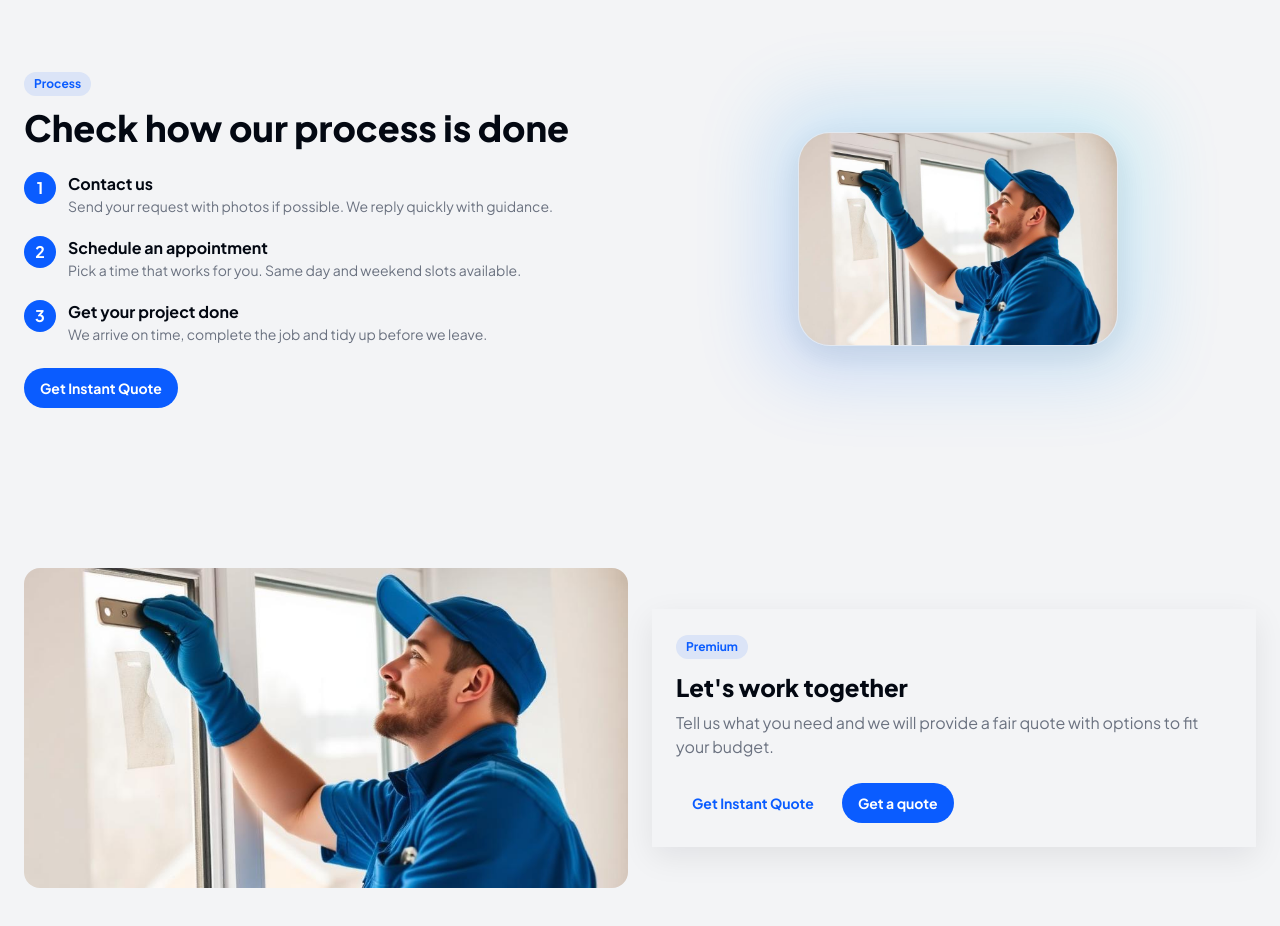
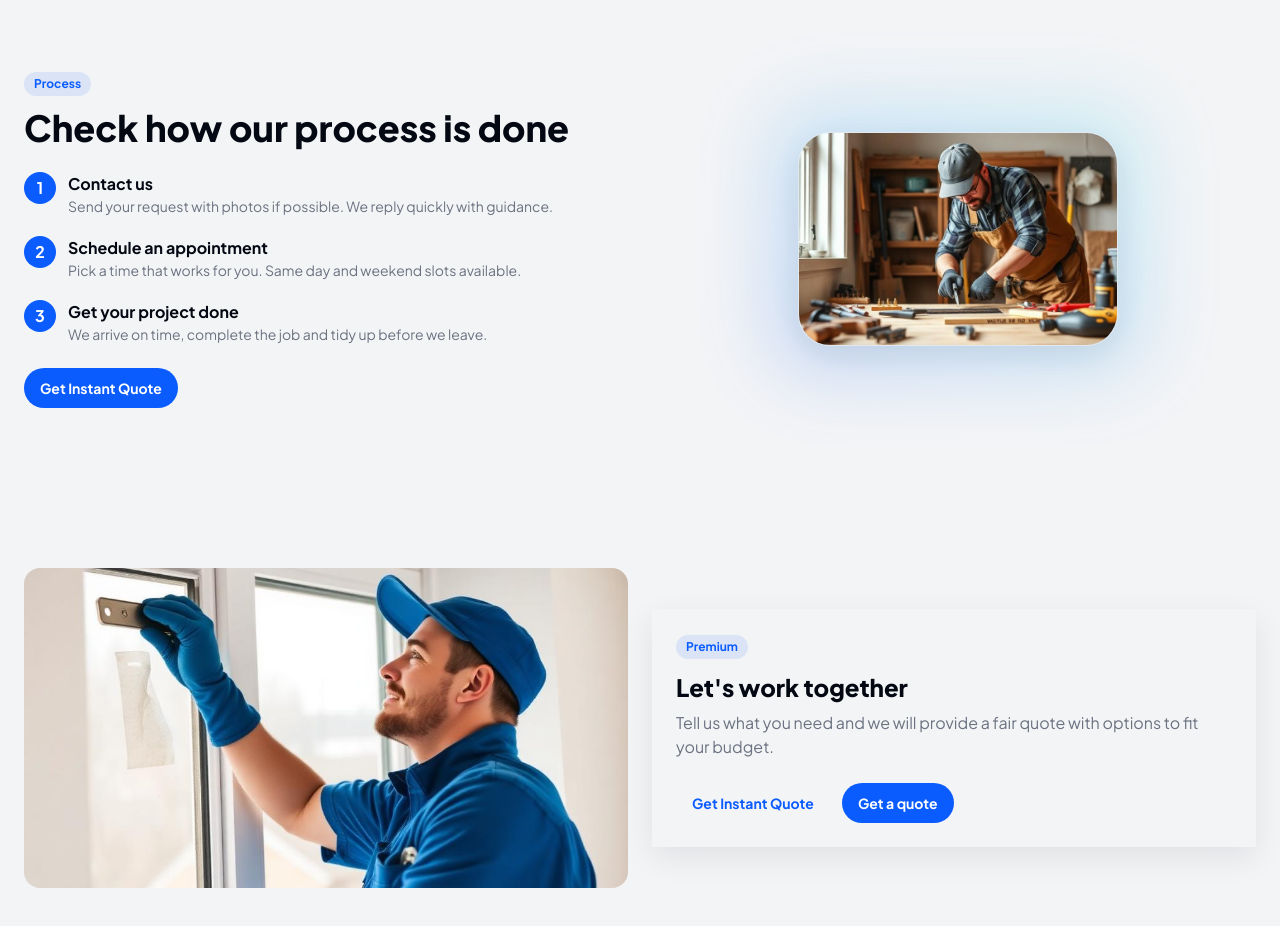
Before and after one commit to Jasparks6/flow-rebuild-magic, a React (Vite) app: page / in a window 1280 px wide. Shown: the part 2860-3786 px from the top of the page. Built offline with nearby package versions, Linux system fonts and the light colour scheme.

Commit message:
Fix duplicate images
The AI identified and fixed duplicate images in the "About" and "Process" sections of the website. It replaced duplicate image assets with unique ones to improve visual consistency and asset management.

```diff
--- a/src/components/site/Experience.tsx
+++ b/src/components/site/Experience.tsx
@@ -1,5 +1,5 @@
 import { Users, ThumbsUp, DollarSign } from "lucide-react";
-import drillImg from "@/assets/service-drill.jpg";
+import experienceImg from "@/assets/experience-team.jpg";
 
 const features = [
   {
@@ -33,7 +33,7 @@ const Experience = () => {
 
       <div className="relative">
         <div className="rounded-3xl overflow-hidden shadow-xl">
-          <img src={drillImg} alt="Pro handyman working on site" className="w-full h-full object-cover" loading="lazy" />
+          <img src={experienceImg} alt="Pro handyman working on site" className="w-full h-full object-cover" loading="lazy" />
         </div>
 
         <div className="pointer-events-none"></div>
--- a/src/components/site/Process.tsx
+++ b/src/components/site/Process.tsx
@@ -1,5 +1,5 @@
 import { Button } from "@/components/ui/button";
-import windowImg from "@/assets/service-window.jpg";
+import processImg from "@/assets/process-work.jpg";
 
 const steps = [
   {
@@ -49,7 +49,7 @@ const Process = () => {
           <div className="justify-self-center">
             <div className="relative w-[18rem] sm:w-80 mx-auto">
               <img
-                src={windowImg}
+                src={processImg}
                 alt="Process image"
                 className="relative z-10 w-full rounded-[2rem] border border-slate-200 shadow-soft"
                 loading="lazy"
```
Also changed, not shown: src/assets/experience-team.jpg (added), src/assets/process-work.jpg (added).
